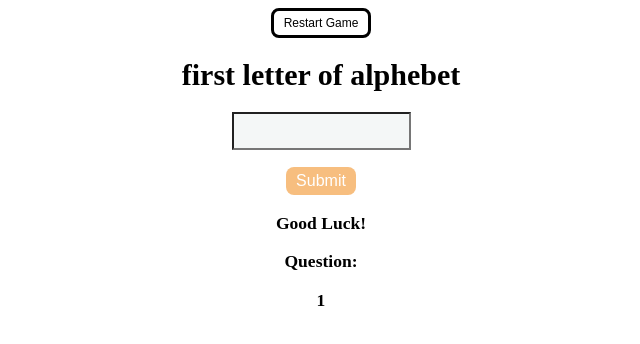
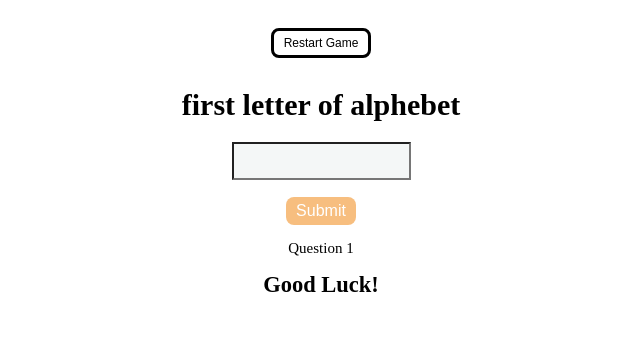
Before and after one commit to allenwipf/quiz, a plain HTML site: page index.html in a window 1280 px wide. Both pictures are taken after a click on the button "Restart Game". Shown: the whole page, without its empty margins (319-959 px from the left). Drawn offline with Linux system fonts and the light colour scheme.

Commit message:
some css fixes

```diff
--- a/index.html
+++ b/index.html
@@ -17,21 +17,22 @@
 	<div class="submission" style="display: none">
 
 		<div class="answer">
-		     <input type="text" class="input"><br>
+		     <input type="text" class="input">
 		</div>
 		<br>
 		<div>
 			<input class="submit" type="submit" value="Submit">
 		</div>
 
+		<p>Question</p>
+		<p id="qnumber">0</p>
 	</div>
 
-	<h3 id="checkAnswer"></h3>
-	<h3 id="score"><h3>
-	<p>Question:</p>
-	<p id="qnumber">0</p>
+</form>
 
-</form>
+<h2 id="checkAnswer"></h2>
+<h2 id="score"></h2>
+
 
 </body>
 </html>
--- a/styles.css
+++ b/styles.css
@@ -13,14 +13,16 @@ button {
     border: solid black;
     font-size: 12px;
     border-radius: 8px;
+    margin-top: 20px;
+    margin-bottom: 10px;
 }
+
 
 .submit {
 
     background-color: #F7BE7F;
     color: white;
     padding: 5px 10px;
-    text-align: center;
     border: none;
     font-size: 16px;
     border-radius: 8px;
@@ -32,3 +34,15 @@ button {
 	font-size: 12px;
 	background-color: #F4F7F7;
 }
+
+p {
+
+	display:inline-block;
+}
+
+
+h2 {
+
+    padding: 0px;
+    margin: 0px;
+}
```
